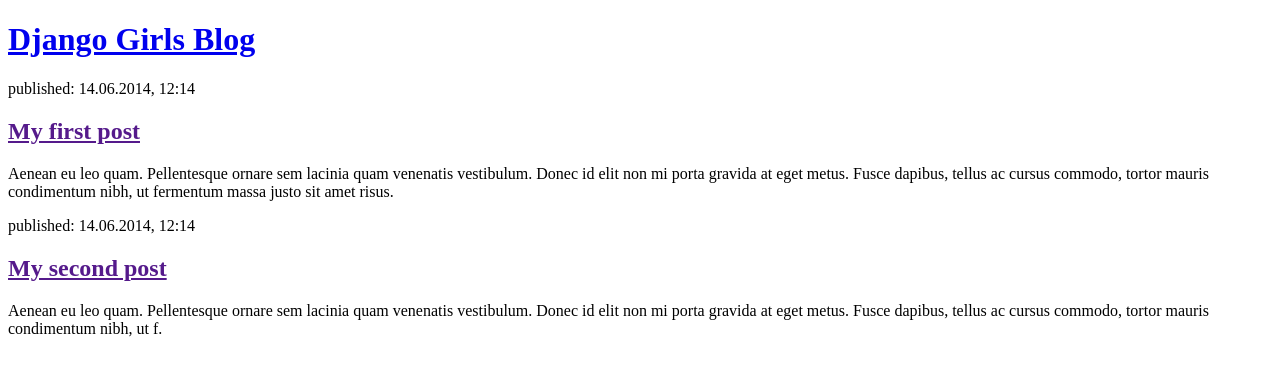
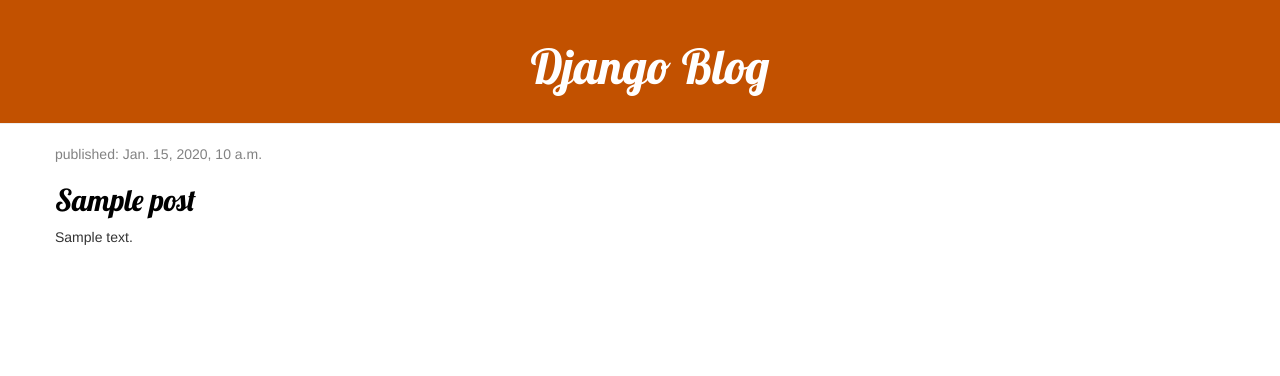
Before and after one commit to codeyumm/my-first-blog, a Django app: template mysite/blog/templates/blog/post_list.html in a window 1280 px wide. Shown: the top 376 px of the page. Run offline with Django 3.2, Linux system fonts and the light colour scheme; the template is opened without the code that fills it: values that come from a table or form of the project are taken from there, others are empty; tables that the repository leaves empty hold one stand-in row (values such as "Sample post"); some libraries are stand-ins or nearby versions.

Commit message:
added new view and template

```diff
--- a/mysite/blog/models.py
+++ b/mysite/blog/models.py
@@ -1,6 +1,7 @@
 from django.conf import settings
 from django.db import models
 from django.utils import timezone
+import datetime
 
 class Post(models.Model):
     author = models.ForeignKey(settings.AUTH_USER_MODEL, on_delete=models.CASCADE)
--- /dev/null
+++ b/mysite/blog/static/css/blog.css
@@ -0,0 +1,47 @@
+.page-header {
+    background-color: #C25100;
+    margin-top: 0;
+    padding: 20px 20px 20px 40px;
+    text-align:center;
+}
+
+.page-header h1, .page-header h1 a, .page-header h1 a:visited, .page-header h1 a:active {
+    color: #ffffff;
+    font-size: 36pt;
+    text-decoration: none;
+}
+
+.content {
+    margin-left: 40px;
+}
+
+h1, h2, h3, h4 {
+    font-family: 'Lobster', cursive;
+}
+
+.date {
+    color: #828282;
+}
+
+.save {
+    float: right;
+}
+
+.post-form textarea, .post-form input {
+    width: 100%;
+}
+
+.top-menu, .top-menu:hover, .top-menu:visited {
+    color: #ffffff;
+    float: right;
+    font-size: 26pt;
+    margin-right: 20px;
+}
+
+.post {
+    margin-bottom: 70px;
+}
+
+.post h2 a, .post h2 a:visited {
+    color: #000000;
+}
--- /dev/null
+++ b/mysite/blog/templates/blog/base.html
@@ -0,0 +1,27 @@
+{% load static %}
+
+<!DOCTYPE HTML>
+<html>
+    <head>
+        <title>Django blog</title>
+        <link rel="stylesheet" href="//maxcdn.bootstrapcdn.com/bootstrap/3.2.0/css/bootstrap.min.css">
+        <link rel="stylesheet" href="//maxcdn.bootstrapcdn.com/bootstrap/3.2.0/css/bootstrap-theme.min.css">
+        <link rel="stylesheet" href="{% static 'css/blog.css' %}">
+        <link href="//fonts.googleapis.com/css?family=Lobster&subset=latin,latin-ext" rel="stylesheet" type="text/css">
+    </head>
+    <body>
+
+        <div class="page-header">
+        <h1>Django Blog</h1>
+        </div>
+
+      <div class="content container">
+    <div class="row">
+        <div class="col-md-8">
+            {% block content %}
+            {% endblock%}
+        </div>
+    </div>
+</div>
+ </body>
+</html>
--- a/mysite/blog/templates/blog/post_list.html
+++ b/mysite/blog/templates/blog/post_list.html
@@ -1,23 +1,13 @@
-<!DOCTYPE HTML>
-<html>
-    <head>
-        <title>Django Girls blog</title>
-    </head>
-    <body>
-        <div>
-            <h1><a href="/">Django Girls Blog</a></h1>
+{% extends 'blog/base.html' %}
+
+{% block content %}
+ {% for post in posts %}
+     <div class="post">
+        <div class="date">
+            <p>published: {{ post.published_date }}</p>
         </div>
-
-        <div>
-            <p>published: 14.06.2014, 12:14</p>
-            <h2><a href="">My first post</a></h2>
-            <p>Aenean eu leo quam. Pellentesque ornare sem lacinia quam venenatis vestibulum. Donec id elit non mi porta gravida at eget metus. Fusce dapibus, tellus ac cursus commodo, tortor mauris condimentum nibh, ut fermentum massa justo sit amet risus.</p>
-        </div>
-
-        <div>
-            <p>published: 14.06.2014, 12:14</p>
-            <h2><a href="">My second post</a></h2>
-            <p>Aenean eu leo quam. Pellentesque ornare sem lacinia quam venenatis vestibulum. Donec id elit non mi porta gravida at eget metus. Fusce dapibus, tellus ac cursus commodo, tortor mauris condimentum nibh, ut f.</p>
-        </div>
-    </body>
-</html>
+        <h2><a href="{% url 'post_detail' pk=post.pk %}">{{ post.title }}</a></h2>
+        <p>{{ post.text|linebreaksbr }}</p>
+    </div>
+ {% endfor %}
+{% endblock %}
--- a/mysite/blog/urls.py
+++ b/mysite/blog/urls.py
@@ -3,4 +3,5 @@ from . import views
 
 urlpatterns = [
     path('',views.post_list,name = "post_list"),
+    path('post/<int:pk>/', views.post_detail, name='post_detail'),
 ]
```
Also changed, not shown: mysite/blog/templates/blog/post_detail.html (added, +15 -0 lines), mysite/blog/views.py (+9 -2 lines).
